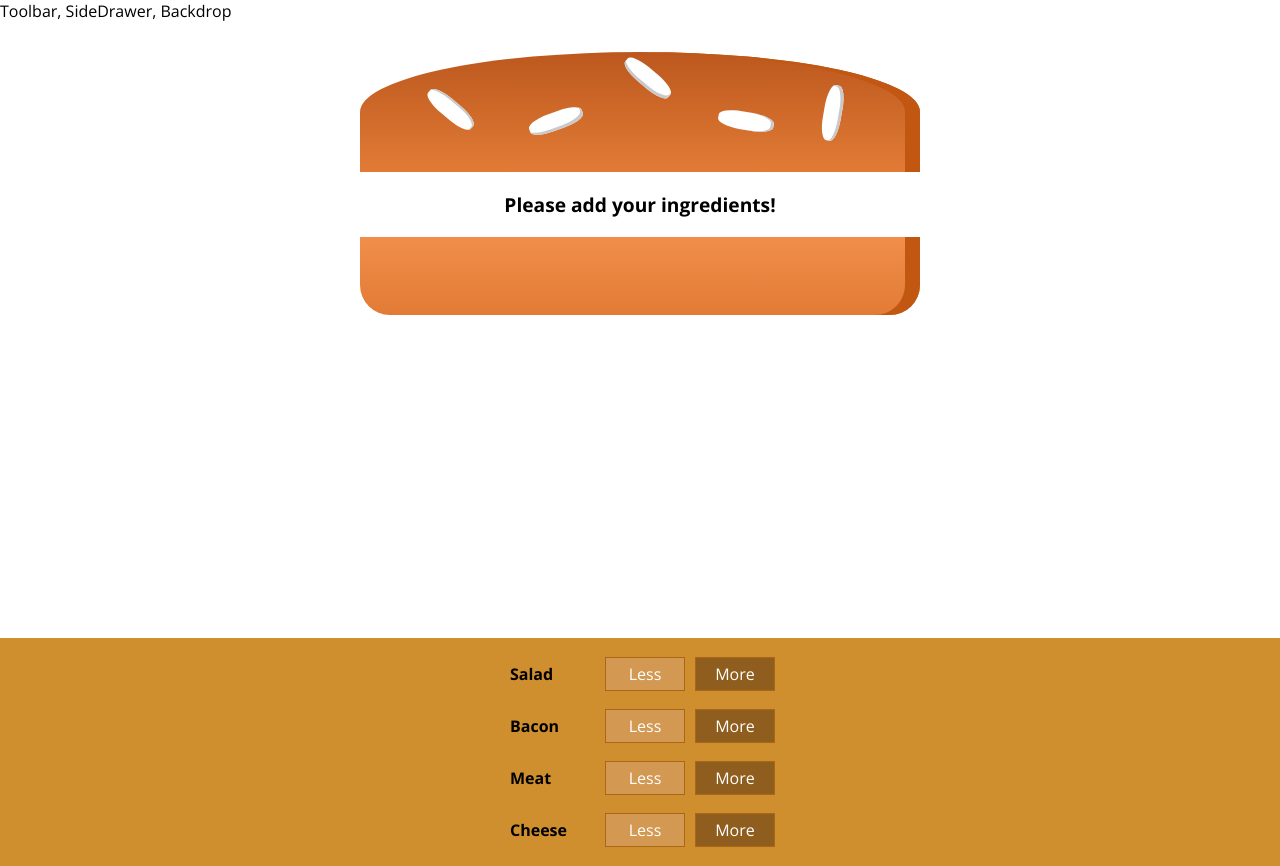
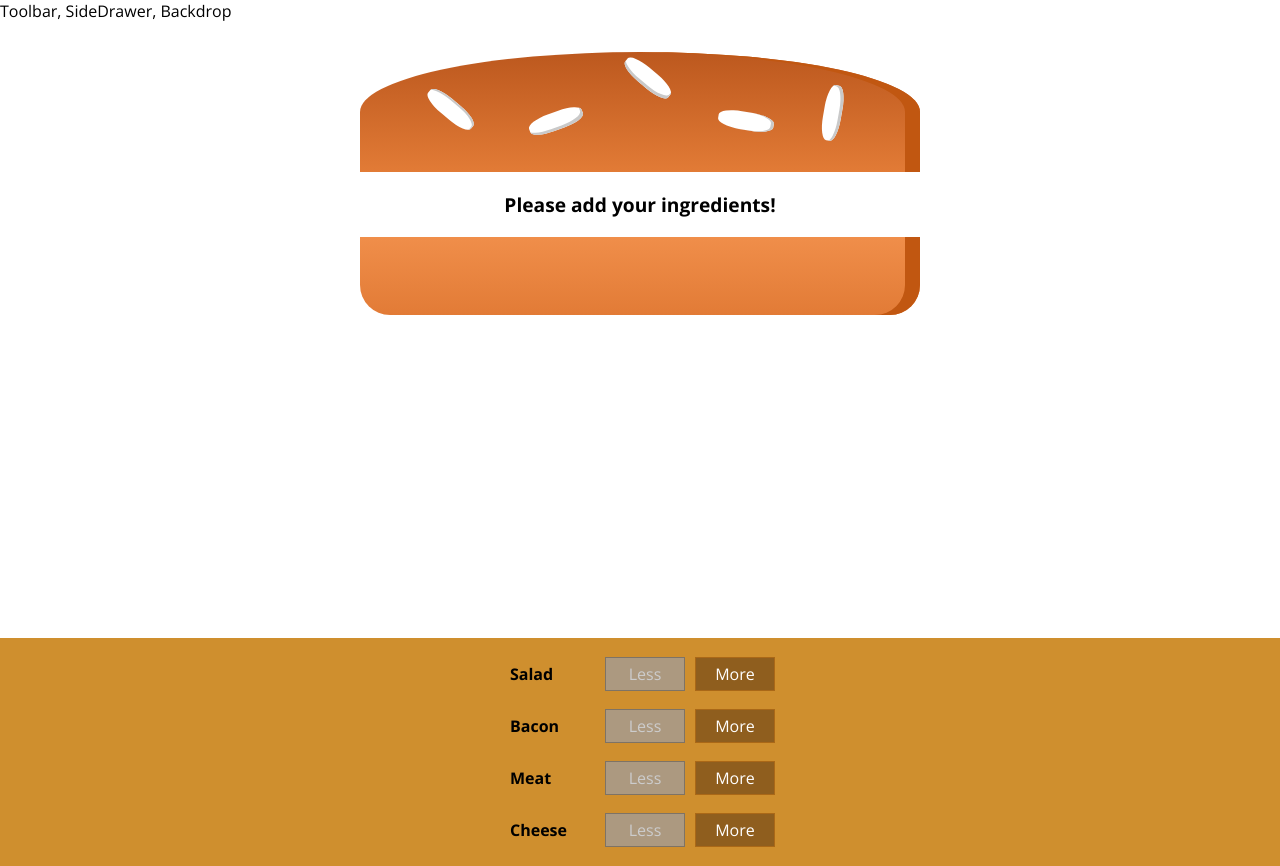
Before and after one commit to ConnorDillonDev/ReactTheBurgerBuilderBasic, a React app in the folder burger-builder-starting-setup/: page / in a window 1280 px wide. Built offline with nearby package versions, Linux system fonts and the light colour scheme.

Commit message:
burger remove buttons

```diff
--- a/burger-builder-starting-setup/src/components/Burger/BuildControls/BuildControl/BuildControl.js
+++ b/burger-builder-starting-setup/src/components/Burger/BuildControls/BuildControl/BuildControl.js
@@ -4,8 +4,15 @@
 const buildControl = (props) => (
   <div className={classes.BuildControl}>
     <div className={classes.Label}>{props.label}</div>
-    <button className={classes.Less}>Less</button>
-    <button className={classes.More} onClick={props.added}>More</button>
+    <button
+      className={classes.Less}
+      onClick={props.removed}
+      disabled={props.disabled}>
+      Less
+    </button>
+    <button className={classes.More} onClick={props.added}>
+      More
+    </button>
   </div>
 );
 
--- a/burger-builder-starting-setup/src/components/Burger/BuildControls/BuildControls.js
+++ b/burger-builder-starting-setup/src/components/Burger/BuildControls/BuildControls.js
@@ -16,6 +16,8 @@
         key={ctrl.label}
         label={ctrl.label}
         added={()=>props.ingredientsAdded(ctrl.type)}
+        removed={()=>props.IngredientsRemoved(ctrl.type)}
+        disabled={props.disabled[ctrl.type]}
       />
     ))}
   </div>
--- a/burger-builder-starting-setup/src/containers/BurgerBuilder/BurgerBuilder.js
+++ b/burger-builder-starting-setup/src/containers/BurgerBuilder/BurgerBuilder.js
@@ -35,15 +35,36 @@
   };
 
   removeIngredientHandler = (type) => {
-
+    const oldCount = this.state.ingredients[type];
+    if (oldCount <= 0) {
+      return;
+    }
+    const updatedCount = oldCount - 1;
+    const updatedIngredients = {
+      ...this.state.ingredients,
+    };
+    updatedIngredients[type] = updatedCount;
+    const priceDeduction = INGREDIENT_PRICES[type];
+    const oldPrice = this.state.totalPrice;
+    const newPrice = oldPrice - priceDeduction;
+    this.setState({ totalPrice: newPrice, ingredients: updatedIngredients });
   };
 
   render() {
-    console.log(<Burger />);
+    const disableInfo = {
+      ...this.state.ingredients,
+    };
+    for (let key in disableInfo) {
+      disableInfo[key] = disableInfo[key] <= 0;
+    }
     return (
       <Aux>
         <Burger ingredients={this.state.ingredients} />
-        <BuildControls ingredientsAdded={this.addIngredientHandler}/>
+        <BuildControls
+          ingredientsAdded={this.addIngredientHandler}
+          IngredientsRemoved={this.removeIngredientHandler}
+          disabled={disableInfo}
+        />
       </Aux>
     );
   }
```
